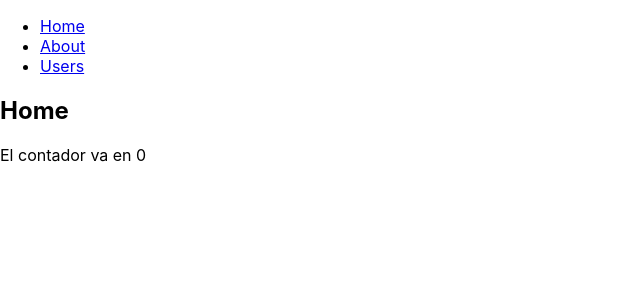
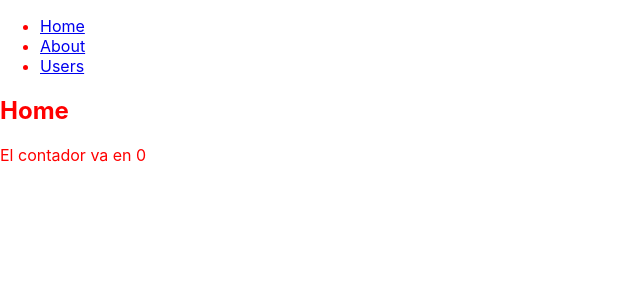
Before and after one commit to ByYuto/GuideToTheGalaxyFrontend, a React (Create React App) app: page / in a window 1280 px wide. Shown: the top 300 px of the page, without its empty margins (0-640 px from the left). Built offline with nearby package versions, Linux system fonts and the light colour scheme.

Commit message:
- added SCSS file support

```diff
--- a/package.json
+++ b/package.json
@@ -6,6 +6,7 @@
     "@testing-library/jest-dom": "^4.2.4",
     "@testing-library/react": "^9.3.2",
     "@testing-library/user-event": "^7.1.2",
+    "node-sass": "^4.13.1",
     "react": "^16.12.0",
     "react-dom": "^16.12.0",
     "react-redux": "^7.2.0",
--- a/src/App.js
+++ b/src/App.js
@@ -1,5 +1,6 @@
 import React from 'react';
 import './App.css';
+import './styles/general.scss';
 import {
   BrowserRouter as Router,
   Switch,
--- /dev/null
+++ b/src/styles/general.scss
@@ -0,0 +1,3 @@
+body {
+    color: red;
+}
```
Also changed, not shown: 1 other file (tests, documents, lock files or other folders).
